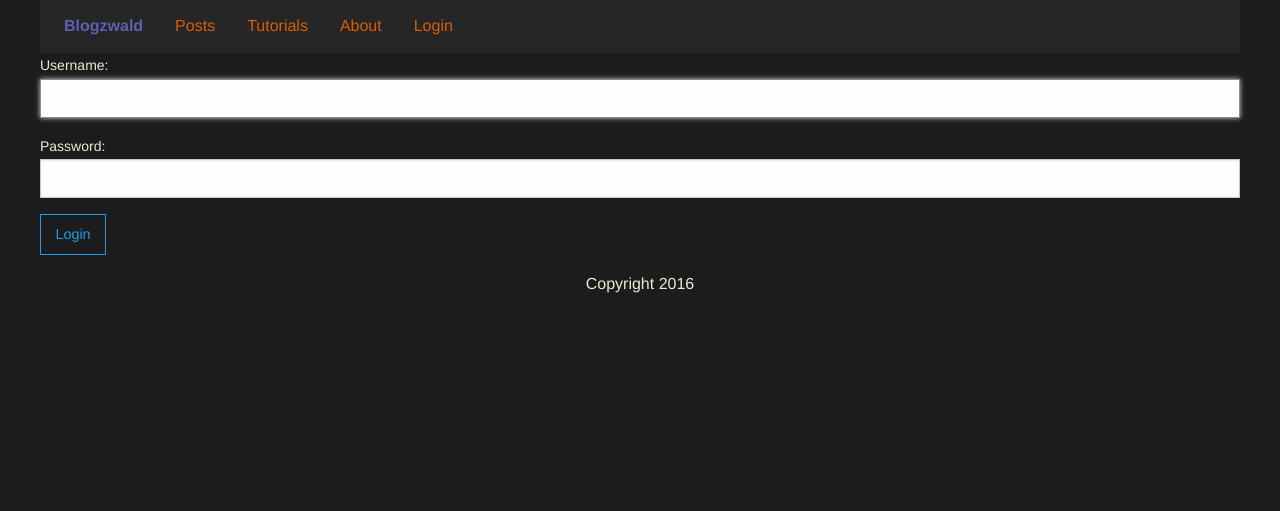
After one commit to gazwald/blog, a Django app: page /accounts/login/ in a window 1280 px wide. The commit adds this page. Shown: the part 201-712 px from the top of the page. Run offline with Django 3.2, Linux system fonts and the light colour scheme; some libraries are stand-ins or nearby versions.

Commit message:
Added basic login/logout functionality.

```diff
--- a/blog/urls.py
+++ b/blog/urls.py
@@ -21,4 +21,5 @@ urlpatterns = [
     url(r'^about/', include('about.urls')),
     url(r'^media/', include('media.urls')),
     url(r'^admin/', admin.site.urls),
+    url(r'^accounts/', include('django.contrib.auth.urls')),
 ]
--- a/static/css/app.css
+++ b/static/css/app.css
@@ -34,3 +34,7 @@ img {
     background: #d75f00;
     box-shadow: 0 7px 0 #d75f00, 0 14px 0 #d75f00;
 }
+
+label {
+    color: #eee8d5;
+}
--- a/templates/blog/base.html
+++ b/templates/blog/base.html
@@ -24,6 +24,11 @@
 			  <li><a href="/posts">Posts</a></li>
 			  <li><a href="#">Tutorials</a></li>
 			  <li><a href="/about">About</a></li>
+              {% if user.is_authenticated %}
+			  <li><a href="/accounts/logout">Logout</a></li>
+              {% else %}
+			  <li><a href="/accounts/login">Login</a></li>
+              {% endif %}
 			</ul>
 		  </div>
 		</div>
--- /dev/null
+++ b/templates/registration/login.html
@@ -0,0 +1,11 @@
+{% extends "blog/base.html" %}
+
+{% block title %}Login{% endblock %}
+
+{% block content %}
+<form method="post">
+{% csrf_token %}
+{{ form.as_p }}
+<button class="hollow button" type="submit">Login</button>
+</form>
+{% endblock %}
```
Also changed, not shown: README.md.
